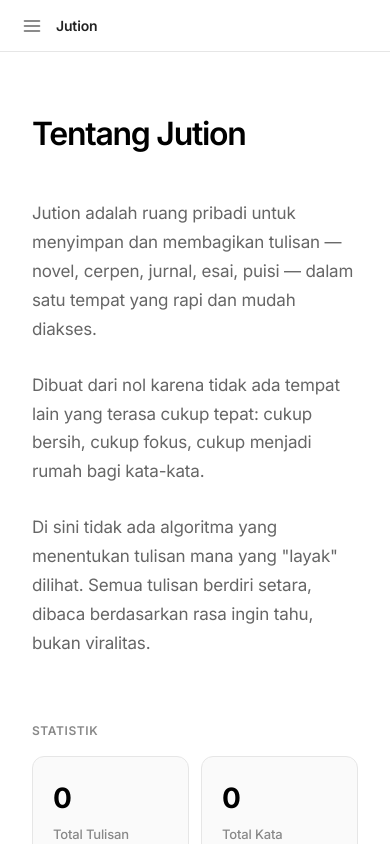
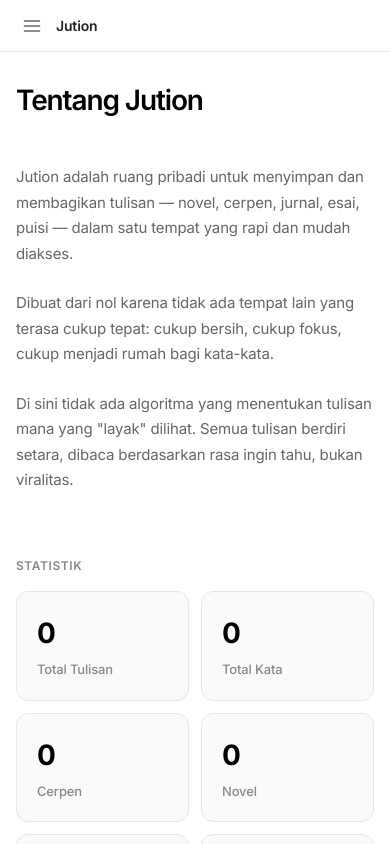
Before and after one commit to juanrm29/jutions, a Next.js app: page /about in a window 390 px wide. Shown: the top 844 px of the page. Built offline with nearby package versions, Linux system fonts and the light colour scheme; no server answers; the database is empty.

Commit message:
feat: make application fully responsive across all screens

```diff
--- a/app/about/page.tsx
+++ b/app/about/page.tsx
@@ -48,7 +48,7 @@
   });
 
   return (
-    <div style={{ maxWidth: 680, margin: '0 auto', padding: '64px 32px 120px' }}>
+    <div className="reader-container">
       {/* Title & Controls */}
       <div className="animate-fade-up" style={{ marginBottom: 40, display: 'flex', justifyContent: 'space-between', alignItems: 'flex-start' }}>
         <div>
--- a/app/globals.css
+++ b/app/globals.css
@@ -220,8 +220,8 @@
 
 /* ═══ Typography Components ═══ */
 .linear-title {
-  font-size: clamp(32px, 5vw, 48px);
-  font-weight: 600; line-height: 1.1;
+  font-size: clamp(28px, 5vw, 48px);
+  font-weight: 600; line-height: 1.15;
   letter-spacing: -0.04em;
   color: var(--ink-deep);
   border: none; outline: none; resize: none;
@@ -317,7 +317,8 @@
 /* ═══ Prose (Reader) ═══ */
 .prose {
   font-family: var(--font-sans);
-  font-size: 17px; line-height: 1.8;
+  font-size: clamp(15px, 2vw, 17px);
+  line-height: 1.7;
   color: var(--charcoal);
   max-width: 680px; margin: 0 auto;
   letter-spacing: -0.01em;
@@ -351,7 +352,8 @@
 .tiptap-editor .ProseMirror {
   outline: none; min-height: 50vh;
   font-family: var(--font-sans);
-  font-size: 17px; line-height: 1.8;
+  font-size: clamp(15px, 2vw, 17px);
+  line-height: 1.7;
   color: var(--charcoal);
   letter-spacing: -0.01em;
 }
@@ -492,6 +494,23 @@
   .sidebar-overlay.open { display: block; }
   .page-content { margin-left: 0; padding-top: 52px; }
   .mobile-header { display: flex; }
+
+  .notion-row { flex-wrap: wrap; }
+  .notion-row-meta { min-width: auto; text-align: left; }
+}
+
+.page-container {
+  width: 100%;
+  max-width: 900px;
+  margin: 0 auto;
+  padding: clamp(32px, 5vw, 64px) clamp(16px, 4vw, 32px) 120px;
+}
+
+.reader-container {
+  max-width: 720px;
+  width: 100%;
+  margin: 0 auto;
+  padding: clamp(32px, 5vw, 64px) clamp(16px, 4vw, 32px) 120px;
 }
 
 .login-overlay {
--- a/app/page.tsx
+++ b/app/page.tsx
@@ -69,7 +69,7 @@
   const genres: ('all' | Genre)[] = ['all', 'novel', 'cerpen', 'jurnal', 'esai', 'puisi', 'lainnya'];
 
   return (
-    <div style={{ maxWidth: 900, margin: '0 auto', padding: '64px 32px 120px' }}>
+    <div className="page-container">
       {/* Page header */}
       <div className="animate-fade-up" style={{ marginBottom: 40 }}>
         <h1 className="linear-title" style={{ marginBottom: 8 }}>
@@ -187,10 +187,10 @@
               <span className="genre-badge" style={{ fontSize: 11, background: 'transparent' }}>
                 {GENRE_META[w.genre]?.label}
               </span>
-              <span className="notion-row-meta" style={{ minWidth: 60, textAlign: 'right' }}>
+              <span className="notion-row-meta" style={{ flex: '1 1 auto', textAlign: 'right' }}>
                 {w.readTime} min
               </span>
-              <span className="notion-row-meta" style={{ minWidth: 100, textAlign: 'right' }}>
+              <span className="notion-row-meta" style={{ textAlign: 'right' }}>
                 {new Date(w.createdAt).toLocaleDateString('id-ID', {
                   day: 'numeric', month: 'short', year: 'numeric',
                 })}
--- a/app/read/[id]/page.tsx
+++ b/app/read/[id]/page.tsx
@@ -154,8 +154,8 @@
           </aside>
         )}
 
-        <div ref={contentRef} style={{ flex: 1, maxWidth: 720, width: '100%' }}>
-          <article style={{ margin: '0 auto', padding: '64px 32px 120px' }}>
+        <div ref={contentRef} style={{ flex: 1, width: '100%' }}>
+          <article className="reader-container">
             {/* Title */}
           <h1 className="linear-title animate-fade-up" style={{ marginBottom: 24 }}>
             {writing.title}
--- a/app/write/[id]/page.tsx
+++ b/app/write/[id]/page.tsx
@@ -195,7 +195,7 @@
           Kembali
         </Link>
 
-        <div style={{ display: 'flex', alignItems: 'center', gap: 8 }}>
+        <div style={{ display: 'flex', alignItems: 'center', gap: 8, flexWrap: 'wrap' }}>
           <span style={{ fontSize: 12, color: 'var(--stone)' }}>
             {wordCount} kata · {calcReadTime(getContentText())} min
           </span>
@@ -252,7 +252,7 @@
       </header>
 
       {/* Editor area */}
-      <div style={{ maxWidth: 720, margin: '0 auto', padding: '40px 32px 120px' }}>
+      <div className="reader-container">
         {/* Genre emoji */}
         <div style={{ position: 'relative', marginBottom: 12 }}>
           <button
```
